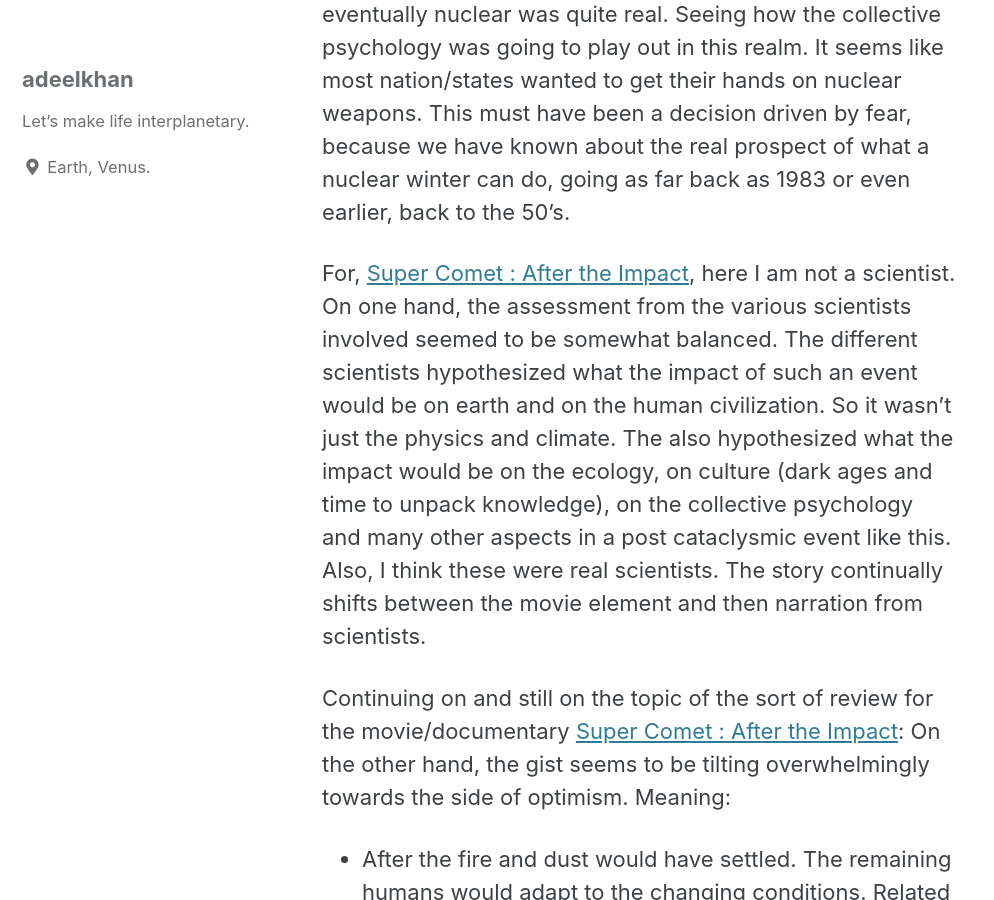
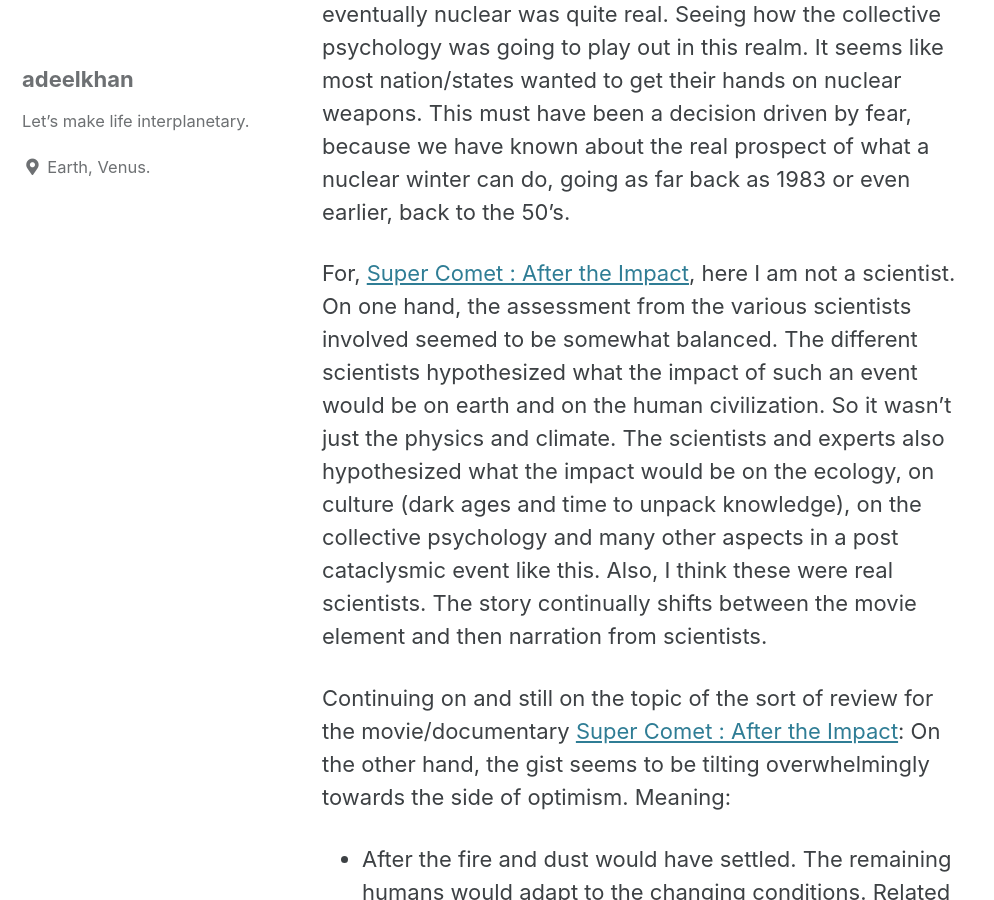
Before and after one commit to stellardreams/stellardreams.github.io, a Jekyll site: the page built from _posts/2020-11-03-Asteroid-Defense-System.md, in a window 1280 px wide and 900 px high, scrolled down 1283 px. Shown: the whole window, without its empty margins (0-994 px from the left). Built offline with Jekyll 4.4.1, drawn with Linux system fonts in a browser that asks for light colours; cached includes are drawn as plain includes.

Commit message:
Update 2020-11-03-Asteroid-Defense-System.md

```diff
--- a/_posts/2020-11-03-Asteroid-Defense-System.md
+++ b/_posts/2020-11-03-Asteroid-Defense-System.md
@@ -7,7 +7,7 @@ Yesterday, the following two movies came up in my feed.
 
 Related to the movie, [The Day After](https://www.imdb.com/title/tt0085404/). I am not very well versed with the history of the issue or topic of [Nuclear Winter](https://en.wikipedia.org/wiki/Nuclear_winter). But that's one major side-effect that was not highlighted in this movie. I guess, this topic had yet to resonate with the wider public. Which kind of makes sense, as the research supporting the theory of Nuclear Winter had yet to be published or was in the works. ([Source](https://en.wikipedia.org/wiki/Nuclear_winter#Consequences)) Also, up untill 1983, United States and it's allies were still fighting a proxy war with U.S.S.R in regions like Afghanistan. From what little I gather, the threat of a cold-war going hot and eventually nuclear was quite real. Seeing how the collective psychology was going to play out in this realm. It seems like most nation/states wanted to get their hands on nuclear weapons. This must have been a decision driven by fear, because we have known about the real prospect of what a nuclear winter can do, going as far back as 1983 or even earlier, back to the 50's.
 
-For, [Super Comet : After the Impact](https://www.imdb.com/title/tt1273815/), here I am not a scientist. On one hand, the assessment from the various scientists involved seemed to be somewhat balanced. The different scientists hypothesized what the impact of such an event would be on earth and on the human civilization. So it wasn't just the physics and climate. The also hypothesized what the impact would be on the ecology, on culture (dark ages and time to unpack knowledge), on the collective psychology and many other aspects in a post cataclysmic event like this. Also, I think these were real scientists. The story continually shifts between the movie element and then narration from scientists.
+For, [Super Comet : After the Impact](https://www.imdb.com/title/tt1273815/), here I am not a scientist. On one hand, the assessment from the various scientists involved seemed to be somewhat balanced. The different scientists hypothesized what the impact of such an event would be on earth and on the human civilization. So it wasn't just the physics and climate. The scientists and experts also hypothesized what the impact would be on the ecology, on culture (dark ages and time to unpack knowledge), on the collective psychology and many other aspects in a post cataclysmic event like this. Also, I think these were real scientists. The story continually shifts between the movie element and then narration from scientists.
 
 Continuing on and still on the topic of the sort of review for the movie/documentary  [Super Comet : After the Impact](https://www.imdb.com/title/tt1273815/): On the other hand, the gist seems to be tilting overwhelmingly towards the side of optimism. Meaning:
 * After the fire and dust would have settled. The remaining humans would adapt to the changing conditions. Related to this point: Chicxulub triggered a [mass extinction](https://en.wikipedia.org/wiki/Chicxulub_crater#Chicxulub_and_mass_extinction) and it would take the next 65 to 66 million years for [shrews](https://en.wikipedia.org/wiki/Timeline_of_human_evolution#Primates) to eventually evolve and become [homo-sapiens](https://en.wikipedia.org/wiki/Timeline_of_human_evolution#Homo_sapiens).
```
